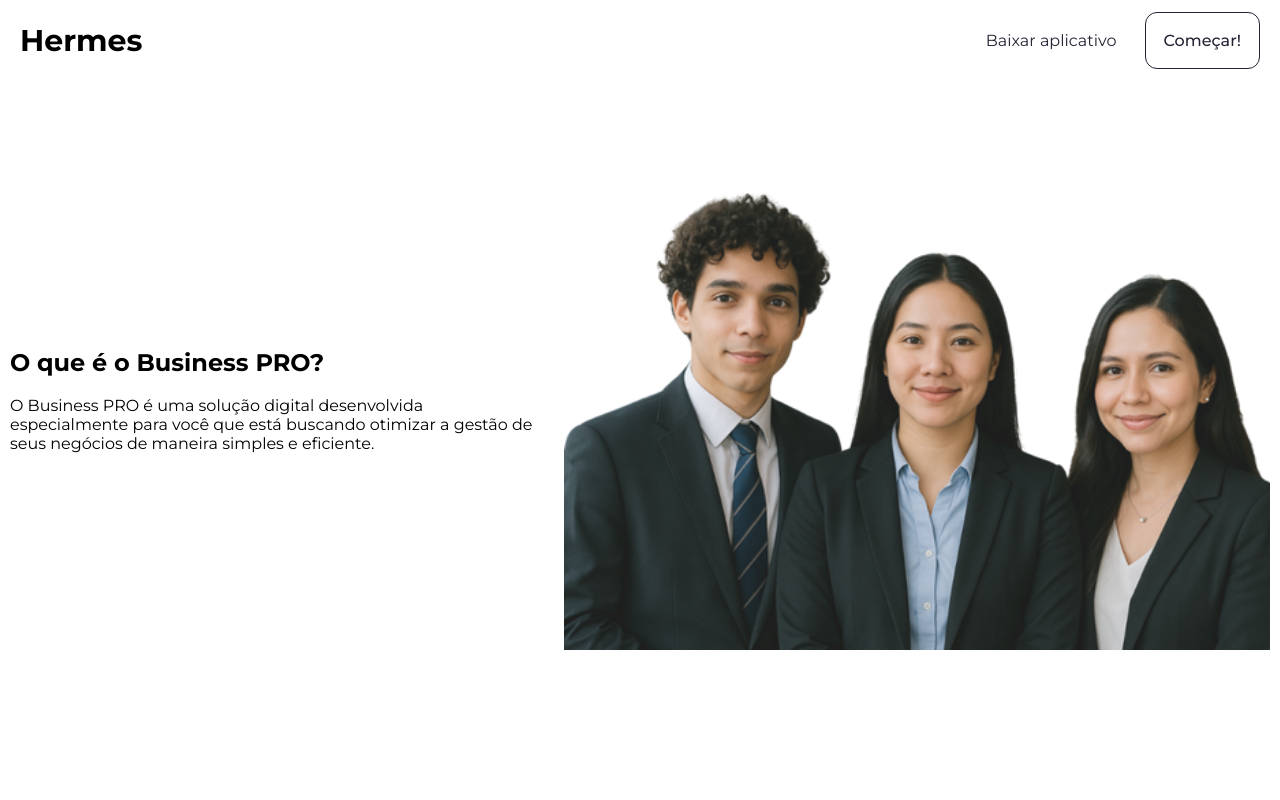
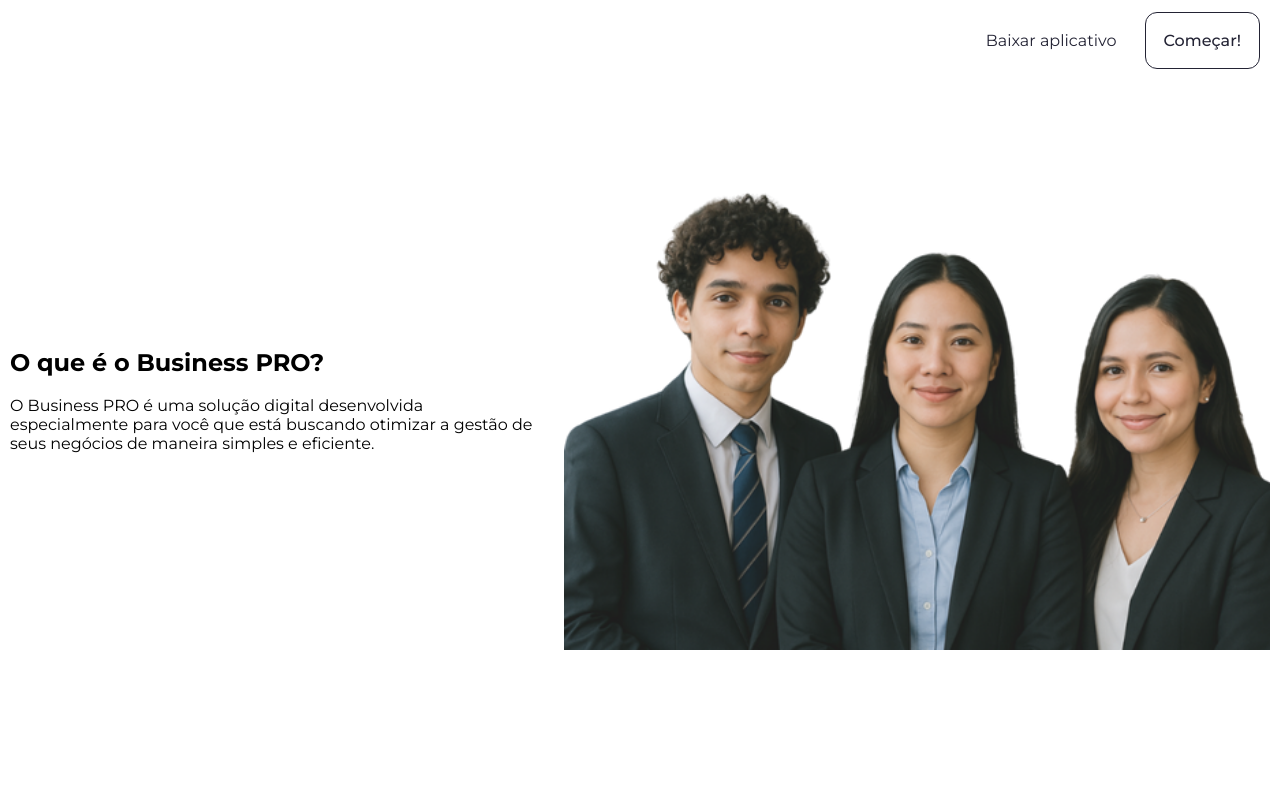
Before and after one commit to dfmrenato/businesspro, a Next.js app: page / in a window 1280 px wide. Shown: the top 800 px of the page. Built offline with nearby package versions, Linux system fonts and the light colour scheme.

Commit message:
Attempt no 1

```diff
--- a/styles/components/Header.module.css
+++ b/styles/components/Header.module.css
@@ -9,13 +9,16 @@
     top: 0;
     box-shadow: none;
     border: none;
+    mix-blend-mode: difference;
+    color: white;
 
     .logo a {
         font-size: 30px;
         font-weight: bold;
-        color: var(--darkest-color);
         display: flex;
         gap: 5px;
+        mix-blend-mode: difference;
+        color: white;
     }
 
     .list {
@@ -32,9 +35,24 @@
     .menuIcon {
         display: none;
         cursor: pointer;
+        mix-blend-mode: difference;
+        color: white;
 
         @media (max-width: 640px) {
             display: flex;
         }
     }
 }
+.header::before {
+    content: "";
+    position: absolute;
+    z-index: -1;
+    top: 0;
+    left: 0;
+    right: 0;
+    display: flex;
+    width: 100%;
+    height: 100%;
+    backdrop-filter: blur(9px);
+    mask-image: linear-gradient(180deg, black, transparent);
+}
```
